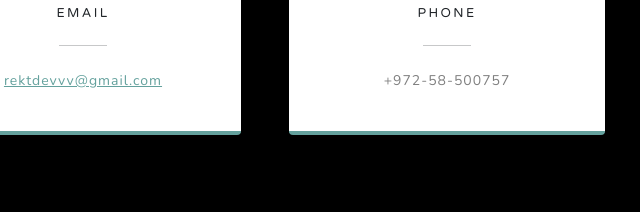
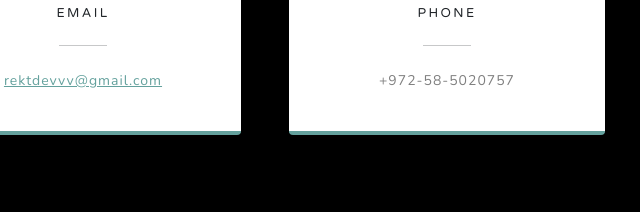
Before and after one commit to Rekt-Dev/rekt-dev.github.io, a plain HTML site: page index.html in a window 1280 px wide. Shown: the part 4780-4992 px from the top of the page, 557-1197 px from the left. Drawn offline with nearby package versions, Linux system fonts and the light colour scheme.

Commit message:
Update index.html

```diff
--- a/index.html
+++ b/index.html
@@ -187,7 +187,7 @@ As an experienced tech professional, I have managed uber large projects in the m
                                 <i class="fas fa-mobile-alt text-primary mb-2"></i>
                                 <h4 class="text-uppercase m-0">Phone</h4>
                                 <hr class="my-4 mx-auto" />
-                                <div class="small text-black-50">+972-58-500757</div>
+                                <div class="small text-black-50">+972-58-5020757</div>
                             </div>                        </div>
                     </div>
                 </div>
```
